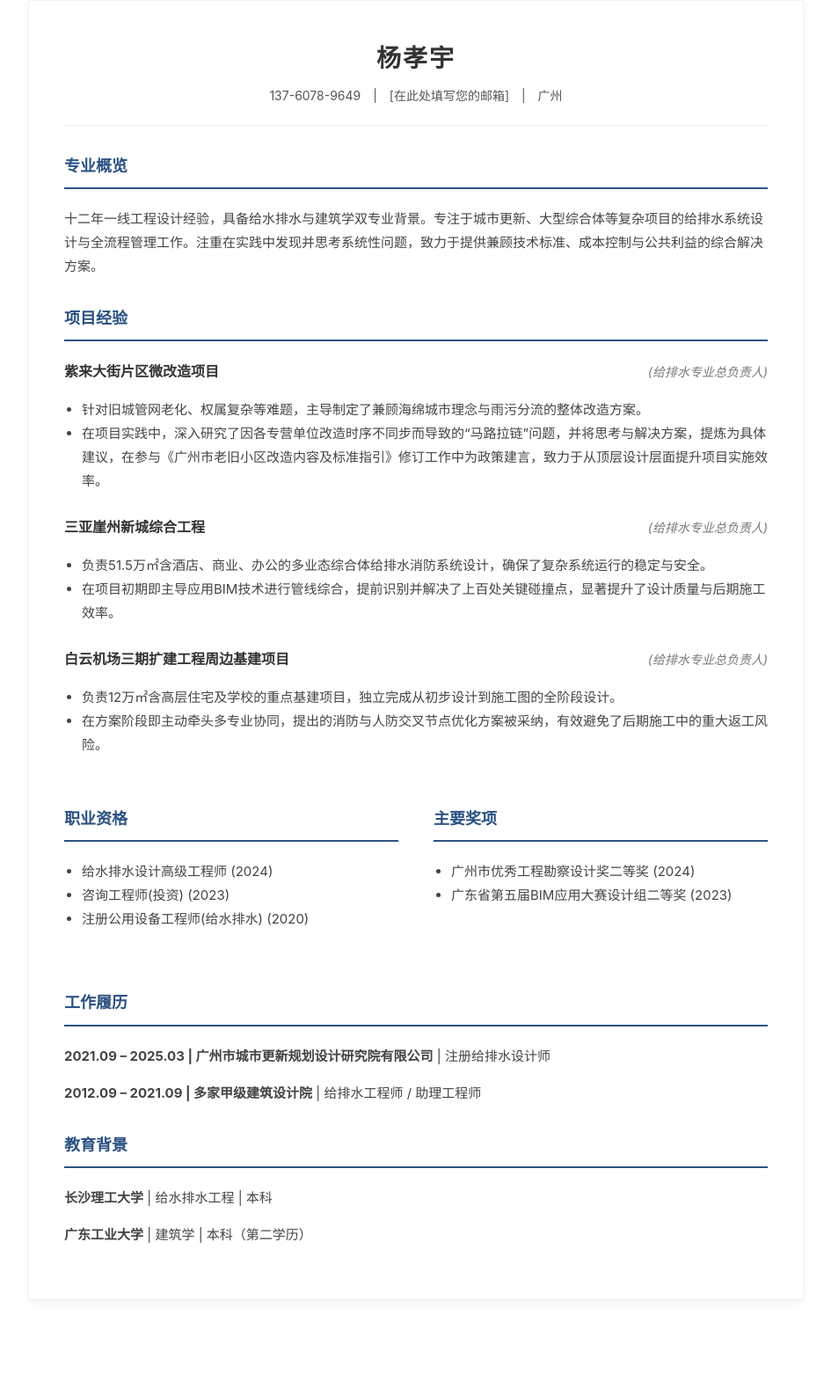
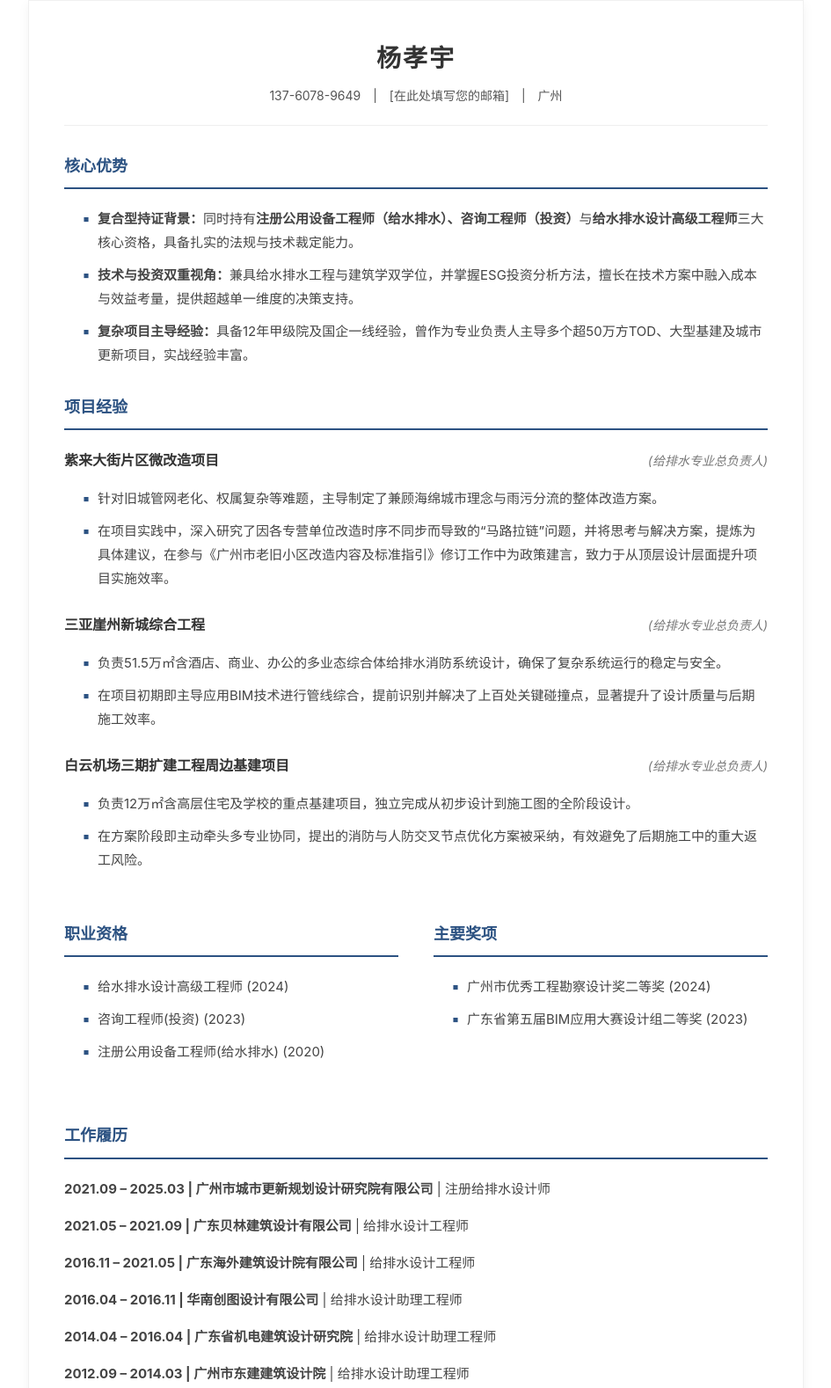
Before and after one commit to I-Inspiration/TEST, a plain HTML site: page index.html in a window 1280 px wide. Shown: the part 40-1618 px from the top of the page at 88% size, without its empty margins (167-1112 px from the left). Before the commit the page ends 1558 px from the top, so only its background shows below. Drawn offline with Linux system fonts and the light colour scheme.

Commit message:
Update index.html

```diff
--- a/index.html
+++ b/index.html
@@ -59,8 +59,21 @@
         }
         ul {
             padding-left: 20px;
-            list-style-type: disc;
+            list-style-type: none; /* Remove default bullets */
             margin-top: 5px;
+        }
+        ul li {
+            padding-left: 1.2em;
+            position: relative;
+            margin-bottom: 10px;
+        }
+        ul li::before {
+            content: "▪";
+            color: #2c5282;
+            font-size: 1.2em;
+            position: absolute;
+            left: 0;
+            top: -2px;
         }
         .section {
             margin-bottom: 20px;
@@ -80,6 +93,9 @@
             font-size: 14px;
             color: #777777;
             font-style: italic;
+        }
+        .work-item {
+            margin-bottom: 8px;
         }
         .two-column {
             display: grid;
@@ -110,10 +126,18 @@
         </header>
 
         <section class="section">
-            <h2>专业概览</h2>
-            <p>
-                十二年一线工程设计经验，具备给水排水与建筑学双专业背景。专注于城市更新、大型综合体等复杂项目的给排水系统设计与全流程管理工作。注重在实践中发现并思考系统性问题，致力于提供兼顾技术标准、成本控制与公共利益的综合解决方案。
-            </p>
+            <h2>核心优势</h2>
+            <ul>
+                <li>
+                    <strong>复合型持证背景：</strong>同时持有<strong>注册公用设备工程师（给水排水）、咨询工程师（投资）</strong>与<strong>给水排水设计高级工程师</strong>三大核心资格，具备扎实的法规与技术裁定能力。
+                </li>
+                <li>
+                    <strong>技术与投资双重视角：</strong>兼具给水排水工程与建筑学双学位，并掌握ESG投资分析方法，擅长在技术方案中融入成本与效益考量，提供超越单一维度的决策支持。
+                </li>
+                <li>
+                    <strong>复杂项目主导经验：</strong>具备12年甲级院及国企一线经验，曾作为专业负责人主导多个超50万方TOD、大型基建及城市更新项目，实战经验丰富。
+                </li>
+            </ul>
         </section>
 
         <section class="section">
@@ -170,8 +194,12 @@
 
         <section class="section">
             <h2>工作履历</h2>
-            <p><strong>2021.09 – 2025.03 | 广州市城市更新规划设计研究院有限公司</strong> | 注册给排水设计师</p>
-            <p><strong>2012.09 – 2021.09 | 多家甲级建筑设计院</strong> | 给排水工程师 / 助理工程师</p>
+            <div class="work-item"><p><strong>2021.09 – 2025.03 | 广州市城市更新规划设计研究院有限公司</strong> | 注册给排水设计师</p></div>
+            <div class="work-item"><p><strong>2021.05 – 2021.09 | 广东贝林建筑设计有限公司</strong> | 给排水设计工程师</p></div>
+            <div class="work-item"><p><strong>2016.11 – 2021.05 | 广东海外建筑设计院有限公司</strong> | 给排水设计工程师</p></div>
+            <div class="work-item"><p><strong>2016.04 – 2016.11 | 华南创图设计有限公司</strong> | 给排水设计助理工程师</p></div>
+            <div class="work-item"><p><strong>2014.04 – 2016.04 | 广东省机电建筑设计研究院</strong> | 给排水设计助理工程师</p></div>
+            <div class="work-item"><p><strong>2012.09 – 2014.03 | 广州市东建建筑设计院</strong> | 给排水设计助理工程师</p></div>
         </section>
 
         <section class="section">
```
